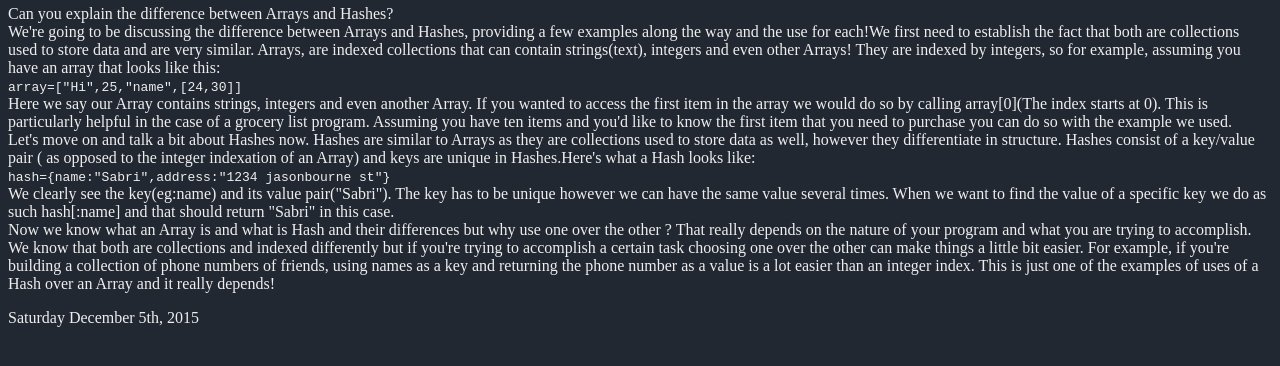
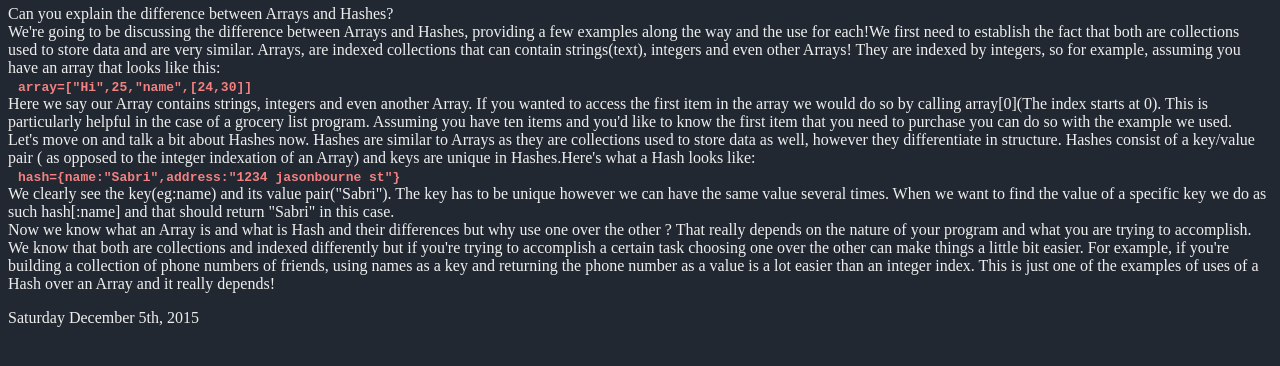
Before and after one commit to lechiffre10/lechiffre10.github.io, a plain HTML site: page blog/arrays-hashes.html in a window 1280 px wide. Shown: the part 214-580 px from the top of the page. Drawn offline with Linux system fonts and the light colour scheme.

Commit message:
Add changes to stylesheets for blog

```diff
--- a/stylesheets/blog.css
+++ b/stylesheets/blog.css
@@ -38,3 +38,9 @@
 	margin:5px
 	padding:5px;
 }
+.code {
+	padding: 10px;
+	color:#F38181;
+	text-align: center;
+	font-weight: bolder;
+}
--- a/stylesheets/default.css
+++ b/stylesheets/default.css
@@ -22,7 +22,7 @@
 }
 
 a:visited {
-	color:#393E46;
+	color:#6A2C70;
 }
 a:hover{
 	color:#00ADB5;
```
